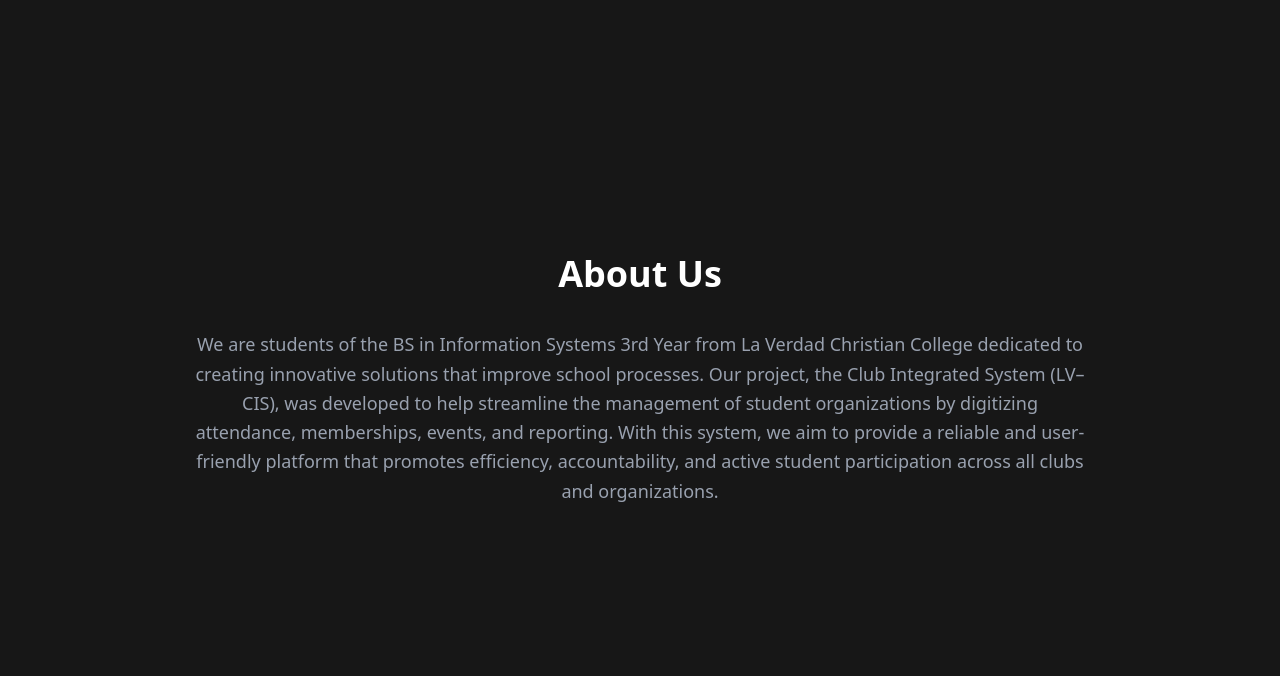
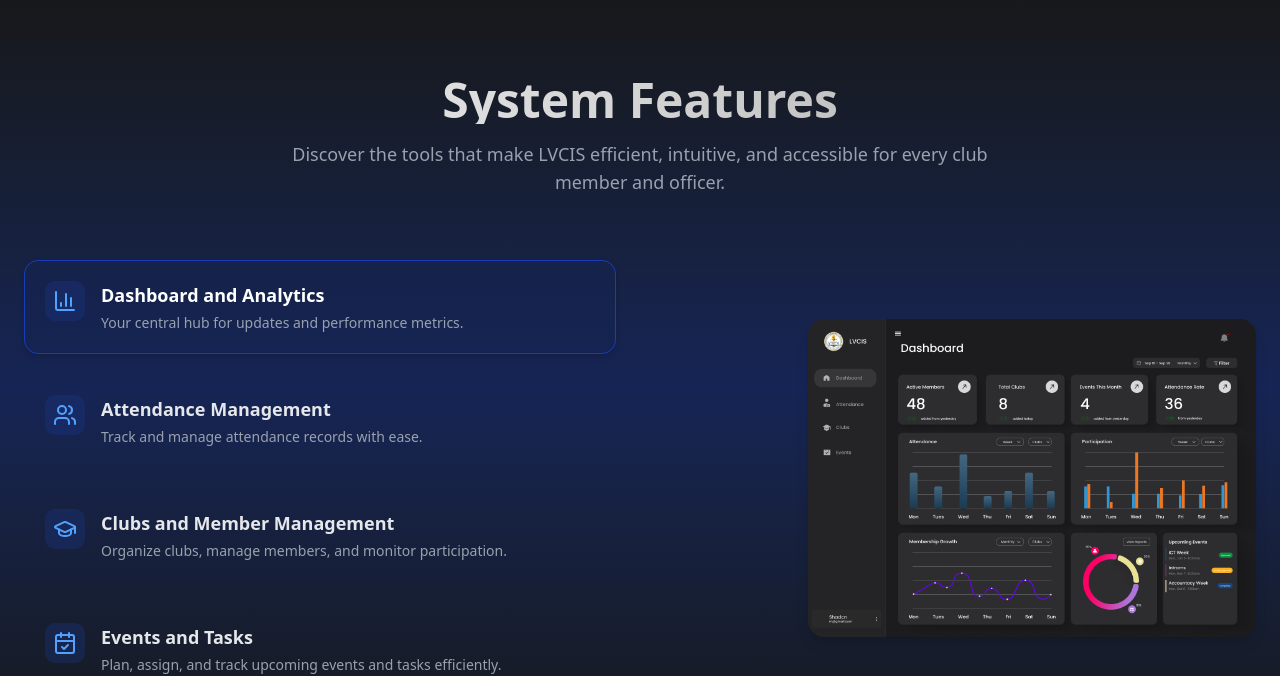
Before and after one commit to rshdgvn/LV-CIS, a React (Vite) app in the folder client/: page / in a window 1280 px wide. Shown: the part 820-1496 px from the top of the page. Built offline with nearby package versions, Linux system fonts and the light colour scheme; no server answers.

Commit message:
fix: delayed on logout

```diff
--- /dev/null
+++ b/client/src/components/FeaturesSection.jsx
@@ -0,0 +1,92 @@
+import { useState } from "react";
+import { BarChart3, Users, GraduationCap, CalendarCheck } from "lucide-react";
+import dashboard from "../assets/Dashboard.png"; // ✅ your existing image
+
+const features = [
+  {
+    icon: <BarChart3 className="w-6 h-6 text-blue-400" />,
+    title: "Dashboard and Analytics",
+    description: "Your central hub for updates and performance metrics.",
+  },
+  {
+    icon: <Users className="w-6 h-6 text-blue-400" />,
+    title: "Attendance Management",
+    description: "Track and manage attendance records with ease.",
+  },
+  {
+    icon: <GraduationCap className="w-6 h-6 text-blue-400" />,
+    title: "Clubs and Member Management",
+    description: "Organize clubs, manage members, and monitor participation.",
+  },
+  {
+    icon: <CalendarCheck className="w-6 h-6 text-blue-400" />,
+    title: "Events and Tasks",
+    description:
+      "Plan, assign, and track upcoming events and tasks efficiently.",
+  },
+];
+
+export default function FeaturesSection() {
+  const [activeIndex, setActiveIndex] = useState(0);
+
+  return (
+    <section
+      id="features"
+      className="py-24 bg-gradient-to-b from-neutral-900 via-blue-950 to-neutral-900 text-white"
+    >
+      <div className="max-w-7xl mx-auto px-6">
+        {/* HEADER */}
+        <div className="text-center mb-16">
+          <h2 className="text-5xl font-bold mb-4 bg-gradient-to-r from-neutral-100 via-neutral-300 to-neutral-400 bg-clip-text text-transparent">
+            System Features
+          </h2>
+          <p className="text-gray-400 max-w-3xl mx-auto text-lg">
+            Discover the tools that make LVCIS efficient, intuitive, and
+            accessible for every club member and officer.
+          </p>
+        </div>
+
+        {/* MAIN CONTENT — Features + Image */}
+        <div className="flex flex-col md:flex-row items-center gap-12">
+          {/* LEFT SIDE — Feature List */}
+          <div className="flex flex-col w-full md:w-1/2 space-y-5">
+            {features.map((feature, index) => (
+              <button
+                key={index}
+                onClick={() => setActiveIndex(index)}
+                className={`flex items-start gap-4 p-5 rounded-xl text-left transition-all duration-300 ${
+                  activeIndex === index
+                    ? "bg-blue-950/40 border border-blue-800 shadow-md"
+                    : "hover:bg-blue-950/20 border border-transparent"
+                }`}
+              >
+                <div className="flex-shrink-0 p-2 bg-blue-900/30 rounded-lg">
+                  {feature.icon}
+                </div>
+                <div>
+                  <h3
+                    className={`font-semibold text-lg mb-1 ${
+                      activeIndex === index ? "text-white" : "text-gray-200"
+                    }`}
+                  >
+                    {feature.title}
+                  </h3>
+                  <p className="text-gray-400 text-sm">{feature.description}</p>
+                </div>
+              </button>
+            ))}
+          </div>
+
+          {/* RIGHT SIDE — Dashboard Image */}
+          <div className="w-full md:w-1/2 flex justify-center md:justify-end">
+            <img
+              src={dashboard}
+              alt="Dashboard Preview"
+              className="w-full max-w-md rounded-2xl shadow-lg hover:scale-105 transition-transform duration-500"
+            />
+          </div>
+        </div>
+      </div>
+    </section>
+  );
+}
--- a/client/src/components/app-sidebar.jsx
+++ b/client/src/components/sidebar/app-sidebar.jsx
@@ -7,13 +7,14 @@ import {
   House,
 } from "lucide-react";
 import { NavMain } from "@/components/nav-main";
-import { NavUser } from "./nav-user";
+import { NavUser } from "../nav-user";
 import { TeamSwitcher } from "@/components/team-switcher";
 import {
   Sidebar,
   SidebarContent,
   SidebarHeader,
   SidebarFooter,
+  SidebarRail
 } from "@/components/ui/sidebar";
 import { useAuth } from "@/contexts/AuthContext";
 
@@ -44,6 +45,7 @@ export function AppSidebar(props) {
 
   return (
     <Sidebar
+      collapsible="icon"
       className="
         bg-neutral-950 border-r border-neutral-800 transition-all duration-300
         w-48 sm:w-56 md:w-64
@@ -61,6 +63,7 @@ export function AppSidebar(props) {
       <SidebarFooter>
         <NavUser />
       </SidebarFooter>
+      <SidebarRail />
     </Sidebar>
   );
 }
--- a/client/src/contexts/AuthContext.jsx
+++ b/client/src/contexts/AuthContext.jsx
@@ -46,8 +46,8 @@ export const AuthProvider = ({ children }) => {
     getUser();
   }, [token]);
 
-  const isAdmin = user.role === "admin" && !!token && !!user.id;
-  const isValidUser = !!token && !!user.id;
+  const isAdmin = user.role === "admin" && !!user.id;
+  const isValidUser = !!user.id;
 
   return (
     <AuthContext.Provider
--- a/client/src/contexts/ProtectedRoute.jsx
+++ b/client/src/contexts/ProtectedRoute.jsx
@@ -2,11 +2,12 @@ import React from "react";
 import { useAuth } from "./AuthContext";
 import { Outlet, Navigate } from "react-router-dom";
 import { SkeletonSidebar } from "@/components/skeletons/SkeletonSidebar";
+import Loader from "@/components/app/loader";
 
 const ProtectedRoute = () => {
   const { isValidUser, loading } = useAuth();
 
-  if (loading) return <SkeletonSidebar />;
+  if (loading && isValidUser) return <Loader />;
 
   return isValidUser ? <Outlet /> : <Navigate to="/forbidden" replace />;
 };
--- a/client/src/pages/LandingPage.jsx
+++ b/client/src/pages/LandingPage.jsx
@@ -4,7 +4,8 @@ import { useNavigate } from "react-router";
 import logo from "../assets/lvcc-logo.png";
 import LVCIS from "../assets/LVCIS.png";
 import { useAuth } from "@/contexts/AuthContext";
-import dashboard from "../assets/Dashboard.png";
+import FeaturesSection from "@/components/FeaturesSection";
+import { motion } from "framer-motion";
 
 function LandingPage() {
   const nav = useNavigate();
@@ -12,28 +13,45 @@ function LandingPage() {
   const admin = user.role == "admin";
 
   return (
-    <div className="w-full bg-neutral-900 text-white">
+    <div className="w-full bg-neutral-900 text-white overflow-x-hidden">
+      {/* HERO SECTION */}
       <section
         id="home"
         className="relative flex flex-col h-screen md:px-6
              bg-[radial-gradient(ellipse_at_top,theme(colors.blue.800)_0%,theme(colors.blue.900)_0%,theme(colors.neutral.900)_70%)] bg-[length:100%_30%] bg-no-repeat"
       >
+        {/* NAVBAR */}
         <div className="flex flex-row items-center justify-between px-20 py-5">
-          <a href="/dashboard" className="flex items-center font-medium gap-3">
+          <motion.a
+            href="/dashboard"
+            className="flex items-center font-medium gap-3"
+            initial={{ opacity: 0, y: -20 }}
+            animate={{ opacity: 1, y: 0 }}
+            transition={{ duration: 0.6 }}
+          >
             <img src={logo} alt="La Verdad Club" className="h-13 w-12" />
             <img src={LVCIS} alt="LVCIS Logo" className="h-5 w-auto" />
-          </a>
+          </motion.a>
 
-          <nav className="hidden md:flex gap-8 text-gray-300">
+          <motion.nav
+            className="hidden md:flex gap-8 text-gray-300"
+            initial={{ opacity: 0, y: -10 }}
+            animate={{ opacity: 1, y: 0 }}
+            transition={{ delay: 0.2, duration: 0.6 }}
+          >
             <a href="#about" className="hover:text-white transition-colors">
               About
             </a>
             <a href="#clubs" className="hover:text-white transition-colors">
               Clubs
             </a>
-          </nav>
+          </motion.nav>
 
-          <div>
+          <motion.div
+            initial={{ opacity: 0, y: -10 }}
+            animate={{ opacity: 1, y: 0 }}
+            transition={{ delay: 0.3, duration: 0.6 }}
+          >
             {isLoggedIn() ? (
               <Button
                 variant="outline"
@@ -46,15 +64,26 @@ function LandingPage() {
                 Login
               </Button>
             )}
-          </div>
+          </motion.div>
         </div>
 
-        {/* HERO */}
+        {/* HERO TEXT */}
         <div className="flex flex-col items-center justify-center mb-20 text-center flex-1">
-          <span className="block bg-blue-900 text-white px-3 py-1 rounded-xl text-xs md:text-sm font-medium mb-5 opacity-90">
+          <motion.span
+            className="block bg-blue-900 text-white px-3 py-1 rounded-xl text-xs md:text-sm font-medium mb-5 opacity-90"
+            initial={{ opacity: 0, y: 10 }}
+            animate={{ opacity: 1, y: 0 }}
+            transition={{ delay: 0.4, duration: 0.6 }}
+          >
             Manage Clubs Digitally
-          </span>
-          <h1 className="md:text-6xl text-4xl font-bold py-5 px-3 rounded-3xl">
+          </motion.span>
+
+          <motion.h1
+            className="md:text-6xl text-4xl font-bold py-5 px-3 rounded-3xl"
+            initial={{ opacity: 0, y: 20 }}
+            animate={{ opacity: 1, y: 0 }}
+            transition={{ delay: 0.5, duration: 0.8 }}
+          >
             <span className="block bg-gradient-to-r from-neutral-200 via-neutral-300 to-neutral-400 bg-clip-text text-transparent py-2">
               Level Up Your Club
             </span>
@@ -64,21 +93,35 @@ function LandingPage() {
             <span className="bg-gradient-to-r from-blue-400 via-blue-600 to-blue-500 bg-clip-text text-transparent py-2">
               LVCIS
             </span>
-          </h1>
+          </motion.h1>
 
-          <p className="mt-6 max-w-3xl text-gray-400 md:text-lg text-sm">
+          <motion.p
+            className="mt-6 max-w-3xl text-gray-400 md:text-lg text-sm"
+            initial={{ opacity: 0 }}
+            animate={{ opacity: 1 }}
+            transition={{ delay: 0.7, duration: 0.6 }}
+          >
             Discover a smarter way to manage student organizations — from
             keeping track of members and attendance to organizing events and
             generating reports, all through one easy-to-use system.
-          </p>
+          </motion.p>
 
-          <div className="flex gap-3">
+          <motion.div
+            className="flex gap-3"
+            initial={{ opacity: 0, y: 15 }}
+            animate={{ opacity: 1, y: 0 }}
+            transition={{ delay: 0.8, duration: 0.6 }}
+          >
+            <motion.div whileHover={{ scale: 1.05 }}>
               <Button
                 className="mt-6 bg-blue-900 text-white hover:bg-blue-950"
                 onClick={() => nav("/login")}
               >
                 Get Started
               </Button>
+            </motion.div>
+
+            <motion.div whileHover={{ scale: 1.05 }}>
               <Button
                 variant="outline"
                 className="mt-6"
@@ -90,25 +133,32 @@ function LandingPage() {
               >
                 Learn more →
               </Button>
-          </div>
+            </motion.div>
+          </motion.div>
         </div>
       </section>
 
+      <FeaturesSection />
+
       <section
         id="about"
-        className="h-screen flex flex-col items-center justify-center text-center px-6"
+        className="min-h-screen flex flex-col items-center justify-center text-center px-6text-white"
       >
         <h2 className="text-3xl md:text-4xl font-bold mb-4">About Us</h2>
         <p className="mt-5 max-w-4xl text-gray-400 text-lg leading-relaxed">
-          We are students of the BS in Information Systems 3rd Year from La
-          Verdad Christian College dedicated to creating innovative solutions
-          that improve school processes. Our project, the Club Integrated System
-          (LV–CIS), was developed to help streamline the management of student
-          organizations by digitizing attendance, memberships, events, and
-          reporting. With this system, we aim to provide a reliable and
-          user-friendly platform that promotes efficiency, accountability, and
-          active student participation across all clubs and organizations.
+          Welcome to the La Verdad Club Integrated System — a digital platform
+          for LVCC students and organizations. LVCIS makes it easy to manage
+          clubs and memberships, track attendance, schedule events, and stay
+          updated all in one place.
         </p>
+
+        <div className="mt-12 flex flex-wrap justify-center gap-15">
+          <img
+            src={logo}
+            alt="LVCC Logo"
+            className="w-20 h-20 object-contain rounded-lg shadow-md hover:scale-105 transition-transform opacity-15"
+          />
+        </div>
       </section>
     </div>
   );
--- a/client/src/pages/events/EventDetails.jsx
+++ b/client/src/pages/events/EventDetails.jsx
@@ -100,7 +100,7 @@ function EventDetails() {
       <div className="relative z-10 pt-72 pb-20 px-6 max-w-6xl mx-auto">
         <div className="grid md:grid-cols-2 gap-6 mb-8">
           <div className="bg-neutral-900/90 backdrop-blur-md p-6 rounded-2xl shadow-lg border border-neutral-800">
-            <h1 className="text-3xl font-semibold mb-5 mx-5">{event.title}</h1>
+            <h1 className="text-2xl font-semibold mb-5 mx-5">{event.title}</h1>
 
             <div className="flex flex-col gap-4 text-gray-300 text-sm mx-5">
               <div className="flex flex-row justify-between">
@@ -173,7 +173,7 @@ function EventDetails() {
 
         <div className="grid grid-cols-1 md:grid-cols-3 gap-6">
           <div className="md:col-span-2 bg-neutral-900/90 backdrop-blur-md p-6 rounded-2xl shadow-lg border border-neutral-800">
-            <h2 className="text-3xl font-semibold mb-5">Event Details</h2>
+            <h2 className="text-2xl font-semibold mb-5">Event Details</h2>
             <p className="text-gray-300 leading-relaxed mb-5">
               {event.description}
             </p>
@@ -210,7 +210,7 @@ function EventDetails() {
           </div>
         </div>
         <div className="bg-neutral-900/90 backdrop-blur-md mt-6 p-6 rounded-2xl shadow-lg border border-neutral-800">
-          <h2 className="text-3xl font-semibold mb-5">
+          <h2 className="text-2xl font-semibold mb-5">
             Event Photos and Videos
           </h2>
 
```
Also changed, not shown: client/src/GoogleCallback.jsx (+2 -7 lines), client/src/components/app/Loader.jsx (added, +43 -0 lines), client/src/components/app/layout.jsx (+5 -3 lines), client/src/components/nav-user.jsx (+10 -7 lines), client/src/components/team-switcher.jsx (+5 -3 lines), client/src/pages/events/Events.jsx (+14 -2 lines). Lines whose indentation alone changed are shown as unchanged.
